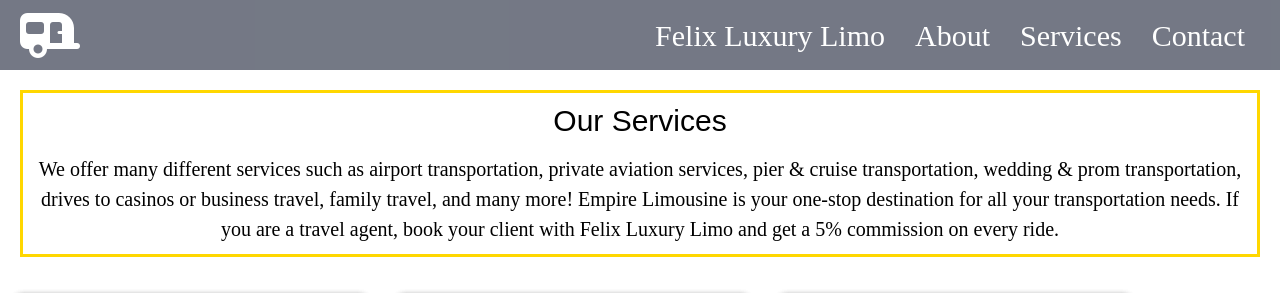
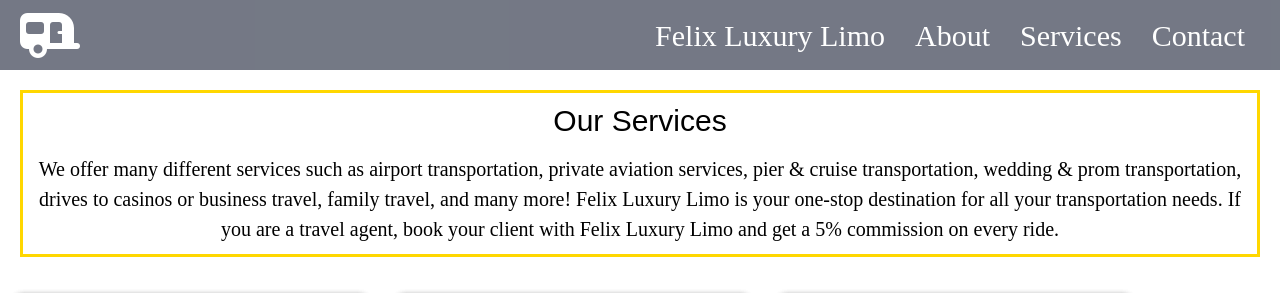
Before and after one commit to jetsgreen/postics, a React (Create React App) app: page /services in a window 1280 px wide. Shown: the top 293 px of the page. Built offline with nearby package versions, Linux system fonts and the light colour scheme.

Commit message:
spelled check

```diff
--- a/src/components/ServiceDiv/ServiceDiv.js
+++ b/src/components/ServiceDiv/ServiceDiv.js
@@ -9,7 +9,7 @@ const ServiceDiv = () => {
             <h1 style={{fontFamily:'sans-serif', fontSize:'30px'}}>Our Services</h1>
             <p>We offer many different services such as airport transportation, private aviation services, pier &
                 cruise transportation, wedding & prom transportation, drives to casinos or business travel, family
-                travel, and many more! Empire Limousine is your one-stop destination for all your transportation needs.
+                travel, and many more! Felix Luxury Limo is your one-stop destination for all your transportation needs.
                If you are a travel agent, book your client with Felix Luxury Limo and get a 5% commission on every ride.
                </p>
         </div>
```
